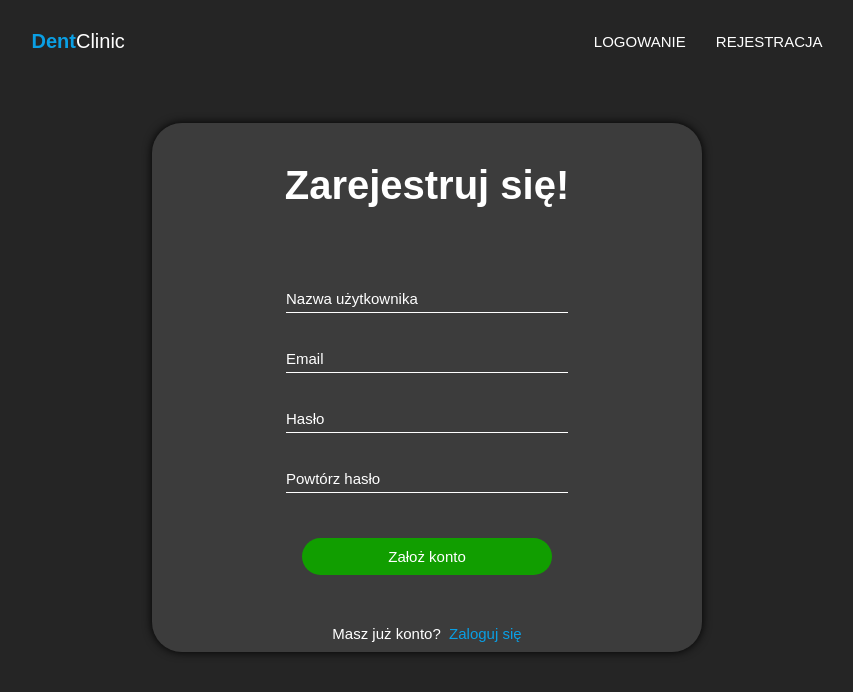
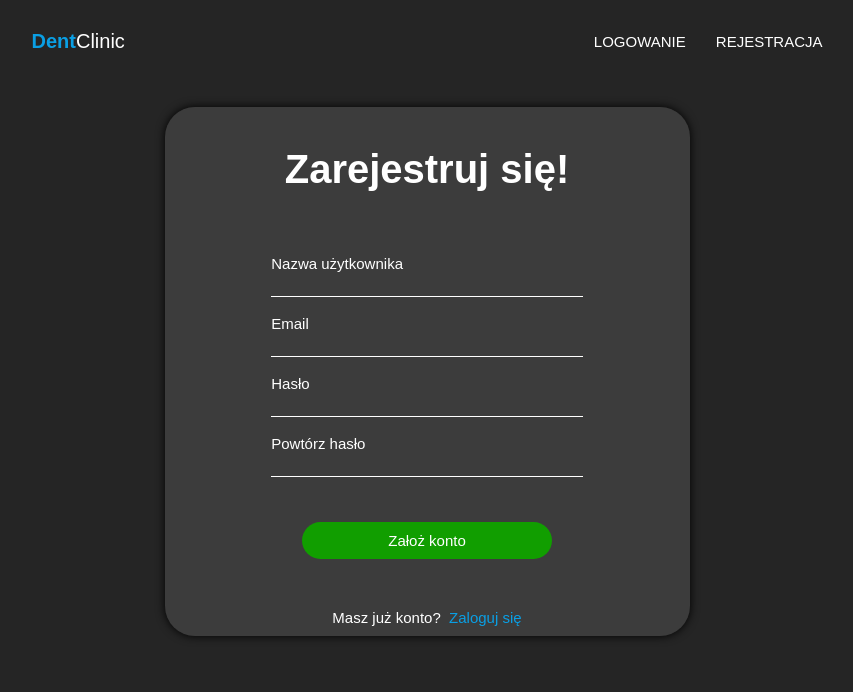
Before and after one commit to YerbaMatePL/DentClinicApp, a React (Create React App) app: page /register in a window 1280 px wide. Shown: the top 692 px of the page, without its empty margins (213-1066 px from the left). Built offline with nearby package versions, Linux system fonts and the light colour scheme; a web font is replaced by a local one.

Commit message:
Create a Registration Form

```diff
--- a/package.json
+++ b/package.json
@@ -10,6 +10,7 @@
 		"@types/node": "^16.18.14",
 		"@types/react": "^18.0.28",
 		"@types/react-dom": "^18.0.11",
+		"formik": "^2.2.9",
 		"react": "^18.2.0",
 		"react-dom": "^18.2.0",
 		"react-router-dom": "^6.0.2",
--- a/src/components/RegisterPage/Register.module.css
+++ b/src/components/RegisterPage/Register.module.css
@@ -1,10 +1,10 @@
 .wrapper {
 	margin: 0 auto;
 	width: 100%;
-	max-width: 550px;
+	max-width: 525px;
 	background-color: var(--backgroundForm);
 	box-shadow: 0 0 10px black;
-	margin-top: 10vh;
+	margin-top: 8vh;
 	border-radius: 30px;
 }
 
@@ -29,7 +29,7 @@ form h1 {
 .formBox input {
 	margin: 0 auto;
 	display: block;
-	width: 60%;
+	width: 70%;
 	height: 30px;
 	background-color: transparent;
 	border: none;
@@ -43,7 +43,7 @@ form h1 {
 }
 
 .formBox label {
-	width: 60%;
+	width: 70%;
 	display: block;
 	position: absolute;
 	top: 50%;
@@ -59,10 +59,17 @@ form h1 {
 	transform: translate(-50%, -160%);
 }
 
+.errorWrapper {
+	margin: 0 auto;
+	width: 70%;
+}
+
 .errorText {
-	font-size: 1.5rem;
-	color: rgb(243, 91, 91);
-	display: none;
+	font-size: 1.1rem;
+	color: rgb(230, 114, 114);
+	margin-top: -10px;
+	margin-bottom: 10px;
+	text-align-last: left;
 }
 
 .btn {
--- a/src/components/RegisterPage/Register.tsx
+++ b/src/components/RegisterPage/Register.tsx
@@ -1,31 +1,125 @@
 import { Link } from 'react-router-dom';
+import { useFormik } from 'formik';
 import style from './Register.module.css';
 
+interface FormInitialValues {
+	username: string;
+	email: string;
+	password: string;
+	repeatedPassword: string;
+}
+
+const initialValues: FormInitialValues = {
+	username: '',
+	email: '',
+	password: '',
+	repeatedPassword: '',
+};
+
+const onSubmit = (values: FormInitialValues, { resetForm }: any) => {
+	alert(JSON.stringify(values, null, 2));
+	resetForm(initialValues);
+};
+
+const validate = (values: FormInitialValues) => {
+	let errors: any = {};
+
+	if (!values.username) {
+		errors.username = 'Pole jest wymagane. Uzupełnij dane.';
+	}
+	if (!values.email) {
+		errors.email = 'Wpisz adres e-mail.';
+	} else if (!/^[A-Z0-9._%+-]+@[A-Z0-9.-]+\.[A-Z]{2,4}$/i.test(values.email)) {
+		errors.email = 'Wpisz adres e-mail.';
+	}
+	if (!values.password) {
+		errors.password = 'Wpisz hasło. Powinno składać się minimum z 8 znaków.';
+	} else if (values.password.length < 8) {
+		errors.password = 'Wpisz hasło. Powinno składać się minimum z 8 znaków.';
+	}
+	if (!values.repeatedPassword) {
+		errors.repeatedPassword = 'Pole jest wymagane. Uzupełnij dane.';
+	} else if (values.repeatedPassword !== values.password) {
+		errors.repeatedPassword = 'Hasła nie są identyczne.';
+	}
+	return errors;
+};
+
 export const Register = () => {
+	const formik = useFormik({
+		initialValues,
+		onSubmit,
+		validate,
+	});
+
 	return (
 		<div className={style.wrapper}>
-			<form>
+			<form onSubmit={formik.handleSubmit}>
 				<h1>Zarejestruj się!</h1>
 				<div className={style.formBox}>
-					<input type='text' id='username' required />
+					<input
+						type='text'
+						id='username'
+						name='username'
+						onChange={formik.handleChange}
+						onBlur={formik.handleBlur}
+						value={formik.values.username}
+					/>
 					<label htmlFor='username'>Nazwa użytkownika</label>
 				</div>
-				<p className={style.errorText}>error</p>
+				<div className={style.errorWrapper}>
+					{formik.touched.username && formik.errors.username && (
+						<p className={style.errorText}>{formik.errors.username}</p>
+					)}
+				</div>
 				<div className={style.formBox}>
-					<input type='email' id='email' required />
+					<input
+						type='email'
+						id='email'
+						name='email'
+						onChange={formik.handleChange}
+						onBlur={formik.handleBlur}
+						value={formik.values.email}
+					/>
 					<label htmlFor='email'>Email</label>
 				</div>
-				<p className={style.errorText}>error</p>
+				<div className={style.errorWrapper}>
+					{formik.touched.email && formik.errors.email && (
+						<p className={style.errorText}>{formik.errors.email}</p>
+					)}
+				</div>
 				<div className={style.formBox}>
-					<input type='password' id='password' required />
+					<input
+						type='password'
+						id='password'
+						name='password'
+						onChange={formik.handleChange}
+						onBlur={formik.handleBlur}
+						value={formik.values.password}
+					/>
 					<label htmlFor='password'>Hasło</label>
 				</div>
-				<p className={style.errorText}>error</p>
+				<div className={style.errorWrapper}>
+					{formik.touched.password && formik.errors.password && (
+						<p className={style.errorText}>{formik.errors.password}</p>
+					)}
+				</div>
 				<div className={style.formBox}>
-					<input type='password' id='password2' required />
-					<label htmlFor='password2'>Powtórz hasło</label>
+					<input
+						type='password'
+						id='repeatedPassword'
+						name='repeatedPassword'
+						onChange={formik.handleChange}
+						onBlur={formik.handleBlur}
+						value={formik.values.repeatedPassword}
+					/>
+					<label htmlFor='repeatedPassword'>Powtórz hasło</label>
 				</div>
-				<p className={style.errorText}>Tu coś jest żle wpisane</p>
+				<div className={style.errorWrapper}>
+					{formik.touched.repeatedPassword && formik.errors && (
+						<p className={style.errorText}>{formik.errors.repeatedPassword}</p>
+					)}
+				</div>
 				<button type='submit' className={style.btn}>
 					Założ konto
 				</button>
```
Also changed, not shown: 1 other file (tests, documents, lock files or other folders).
